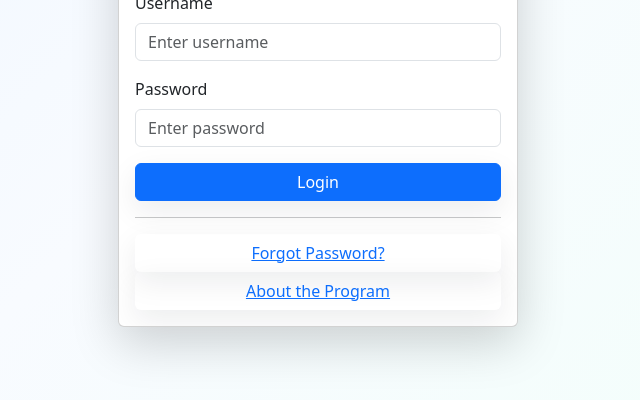
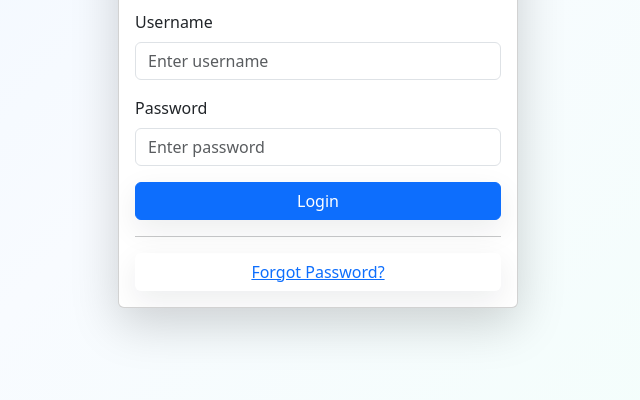
Before and after one commit to Zyven-creator/EDP-Activity-7, a plain HTML site: page WebApplication1/wwwroot/index.html in a window 1280 px wide. Shown: the part 296-696 px from the top of the page, without its empty margins (322-962 px from the left). Drawn offline with nearby package versions, Linux system fonts and the light colour scheme.

Commit message:
Update index.html
Updated program via Email2

```diff
--- a/WebApplication1/wwwroot/index.html
+++ b/WebApplication1/wwwroot/index.html
@@ -28,7 +28,6 @@
                 <button onclick="login()" class="btn btn-primary w-100">Login</button>
                 <hr>
                 <button onclick="showForgotPassword()" class="btn btn-link w-100">Forgot Password?</button>
-                <button onclick="showAbout()" class="btn btn-link w-100">About the Program</button>
             </div>
         </div>
     </div>
```
